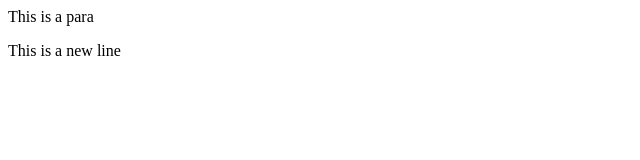
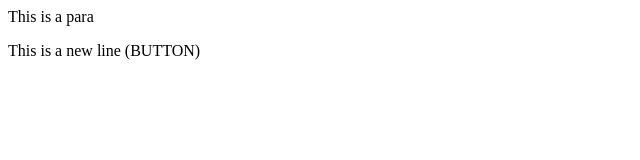
Before and after one commit to srikarvolluru/localrepo, a plain HTML site: page index.html in a window 1280 px wide. Shown: the full height of the page, 0-640 px from the left. Drawn offline with Linux system fonts and the light colour scheme.

```diff
--- a/index.html
+++ b/index.html
@@ -1,2 +1,2 @@
 <p>This is a para</p>
-<P>This is a new line</P>
+<P>This is a new line (BUTTON)</P>
```
